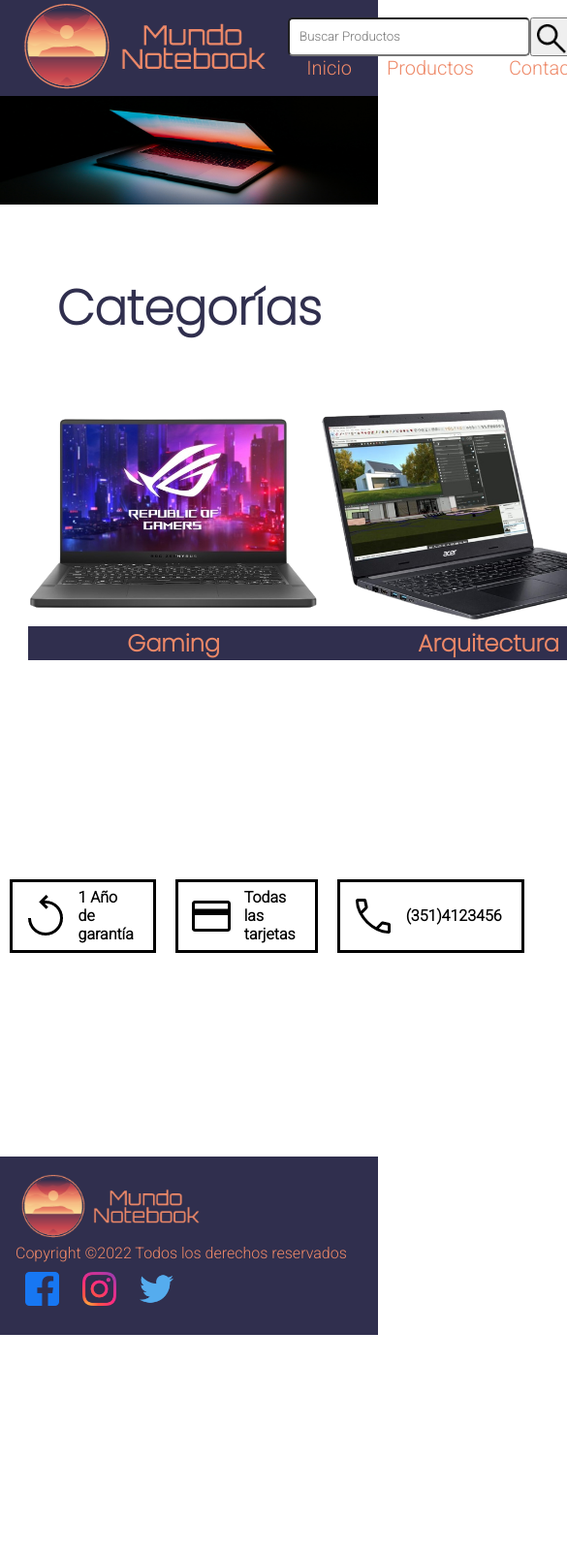
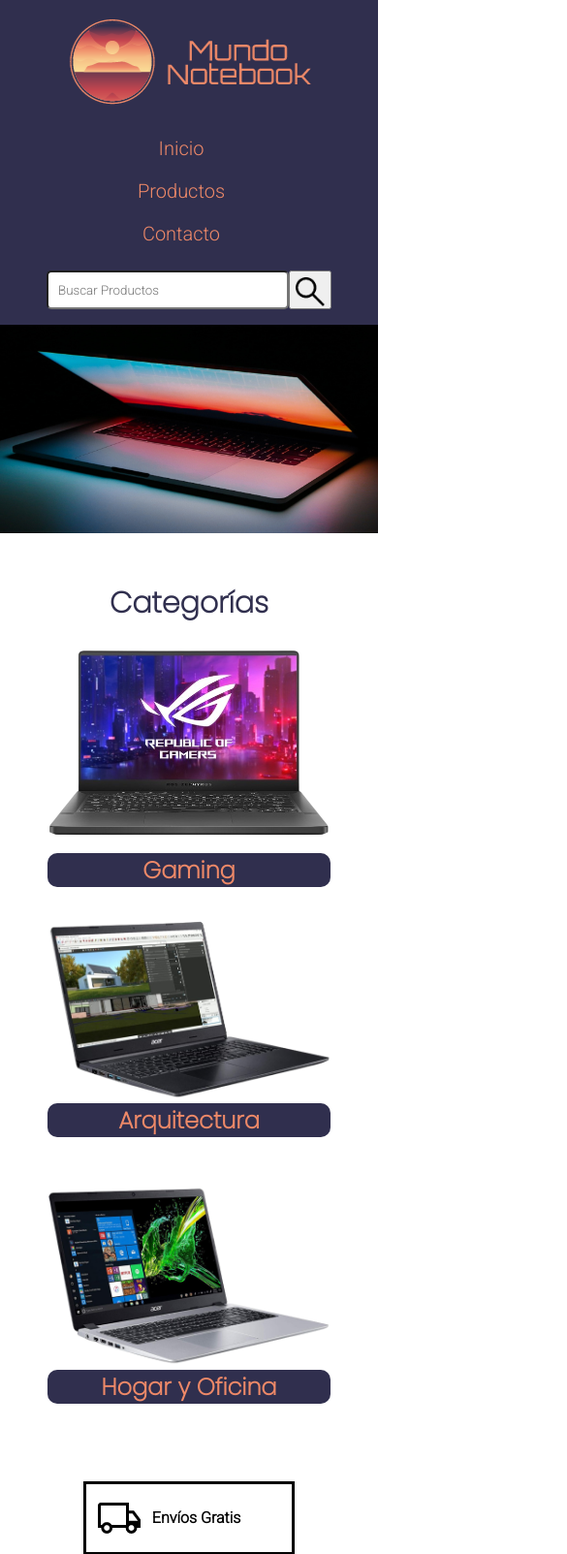
Before and after one commit to diegoderivas/mundo-notebook, a plain HTML site: page index.html in a window 390 px wide. Shown: the top 1603 px of the page at 97% size, 585 px wide, since content can reach past the window. Before the commit the page ends 1377 px from the top, so only its background shows below. Drawn offline with Linux system fonts and the light colour scheme.

Commit message:
Se hizo responsive el index

```diff
--- a/css/estilos.css
+++ b/css/estilos.css
@@ -26,7 +26,7 @@ header{
 
 .header__logo{
     width: 265px;
-    padding: 0 16px;
+    padding: 16px;
 }
 
 .header__buscadorynav{
@@ -70,6 +70,14 @@ header{
     font-size: 20px;
 }
 
+.header__item a:hover{
+    color: #302f4e;
+    background-color: #ee8968;
+    padding: 8px;
+    border-radius: 10px;
+    transition: all 0.2s;
+}
+
 /* Estilo Footer */
 footer{
     background-color: #302f4e;
@@ -94,6 +102,12 @@ footer{
 /* Estilo Main Index */
 
 .portada--index{
+    width: 100vw;
+    margin-bottom:50px;
+}
+
+.portada--recortada{
+    display:none;
     width: 100vw;
     margin-bottom:50px;
 }
@@ -123,6 +137,22 @@ footer{
     padding: 16px;
 }
 
+.categorias__gam{
+    grid-area: gam;
+}
+
+.categorias__arq{
+    grid-area: arq;
+}
+
+.categorias__ofi{
+    grid-area:ofi;
+}
+
+.categorias__img{
+    height: 15vw;
+    width:auto;
+}
 
 .categorias__img:hover{
     transform: scale(1.15,1.15);
@@ -133,6 +163,7 @@ footer{
     text-align: center;
     color:#ee8968;
     background-color: #302f4e;
+    border-radius: 10px;
 }
 
 .categorias__tarjeta--gaming{
@@ -147,21 +178,37 @@ footer{
     grid-area: ofi
 }
 
-.categorias__img{
-    height: 220px;
+/* Estilo info index */
+.info{
+    margin: 100px 0 100px 0;
+    display: grid;
+    grid-template-columns: repeat(4,1fr);
+    grid-template-rows: 1fr;
+    grid-template-areas: "envios garantia credito telefono";
+    gap: 10px;
 }
 
-/* Estilo info index */
-.info{
-    margin: 200px 0 200px 0;
-    display:flex;
+.info__envios{
+    grid-area: envios;
+}
+
+.info__garantia{
+    grid-area: garantia;
+}
+
+.info__credito{
+    grid-area: credito;
+}
+
+.info__telefono{
+    grid-area: telefono;
 }
 
 .info__tarjetas{
     display:flex;
     align-items: center;
     height: 50px;
-    margin: 10px;
+/*     margin: 10px; */
     padding:10px;
     border:solid;
 }
@@ -285,11 +332,158 @@ footer{
 
 
 /* Media Queries para celular*/
-@media screen and (min-width: 320px) and (max-width: 575px){
+@media only screen and (min-width: 320px) and (max-width: 575px){
+    /* Header */
+    header{
+        flex-direction: column;
+    }
 
+    .header__buscadorynav{
+        flex-direction: column;
+    }
+
+    /* Buscador */
+    .header__buscador{
+        order: 1;
+        margin:16px;
+    }
+
+    /* Navegación */
+    .header__item{
+        display: block;
+        text-align: center;
+        padding: 10px;
+    }
+
+    /* Footer */
+    footer{
+        flex-direction: column;
+    }
+
+    footer p{
+        text-align: center;
+    }
+
+    footer p span{
+        display:block;
+    }
+
+
+    /* Index Portada */
+    .portada--index{
+        display:none;
+    }
+
+    .portada--recortada{
+        display:block;
+    }
+
+    /* Index Título */
+    .main--index h1{
+        font-size:30px;
+        margin: 0;
+    }
+
+    /* Index categorias */
+    .categorias{
+        width: 90vw;
+        display: grid;
+        grid-template-columns: 1fr;
+        grid-template-rows: repeat(3,1fr);
+        grid-template-areas:"gam"
+                            "arq"
+                            "ofi";
+        row-gap:20px;
+    }
+
+    .categorias__img{
+        height: auto;
+        width: 75vw;
+    }
+
+    /* Index info */
+    .info{
+        margin: 50px 0 50px 0;
+        display: grid;
+        grid-template-columns: 1fr;
+        grid-template-rows: repeat(4,1fr);
+        grid-template-areas: "envios"
+                            "garantia"
+                            "credito"
+                            "telefono";
+        gap: 10px;
+    }
 }
 
+
+
 /* Media Queries para tablet */
-@media screen and (min-width: 576px) and (max-width: 992px){
+@media only screen and (min-width: 576px) and (max-width: 992px){
+    /* Header */
+    header{
+        flex-direction: column;
+    }
 
+    .header__buscadorynav{
+        flex-direction: column;
+    }
+
+    /* Buscador */
+    .header__buscador{
+        order: 1;
+        margin:16px;
+    }
+
+    /* Footer */
+    footer p{
+        text-align: center;
+    }
+
+    footer p span{
+        display:block;
+    }
+
+
+    /* Index Portada */
+    .portada--index{
+        display:none;
+    }
+
+    .portada--recortada{
+        display:block;
+    }
+
+    /* Index Título */
+    .main--index h1{
+        font-size:30px;
+        margin: 0;
+    }
+
+    /* Index categorias */
+    .categorias{
+        width: 90vw;
+        display: grid;
+        grid-template-columns: 1fr;
+        grid-template-rows: repeat(3,1fr);
+        grid-template-areas:"gam"
+                            "arq"
+                            "ofi";
+        row-gap:50px;
+    }
+
+    .categorias__img{
+        height: auto;
+        width: 50vw;
+    }
+
+    /* Index info */
+    .info{
+        margin: 50px 0 50px 0;
+        display: grid;
+        grid-template-columns: 1fr 1fr;
+        grid-template-rows: 1fr 1fr;
+        grid-template-areas: "envios garantia"
+                            "credito telefono";
+        gap: 10px;
+    }
 }
--- a/index.html
+++ b/index.html
@@ -44,22 +44,23 @@
     <main class="main--index">
         <!-- Portada -->
         <img class="portada--index" src="recursos/portada.jpg" alt="Portada">
+        <img class="portada--recortada" src="recursos/portada_recortada.jpg" alt="Portada">
         <!-- Sección de categorías -->
-        <h1 class="titulo">Categorías</h1>
+        <h1>Categorías</h1>
         <section class="categorias">
-            <article class="categorias__tarjeta categorias__tarjeta--gaming">
+            <article class="categorias__tarjeta categorias__gam">
                 <a href="paginas/gaming.html">
                     <img class="categorias__img" src="recursos/gam_asus_rog_zephyrus.png" alt="Gaming">
                     <h2>Gaming</h2>
                 </a>
             </article>
-            <article class="categorias__tarjeta categorias__tarjeta--arquitectura">
+            <article class="categorias__tarjeta categorias__arq">
                 <a href="paginas/arquitectura.html">
                     <img class="categorias__img" src="recursos/arq_acer_aspire.png" alt="Arquitectura">
                     <h2>Arquitectura</h2>
                 </a>
             </article>
-            <article class="categorias__tarjeta categorias__tarjeta--oficina">
+            <article class="categorias__tarjeta categorias__ofi">
                 <a href="paginas/hogar_y_oficina.html">
                     <img class="categorias__img" src="recursos/ofi_acer_aspire.png" alt="Hogar y Oficina">
                     <h2>Hogar y Oficina</h2>
@@ -69,19 +70,19 @@
 
         <!-- Sección de info-->
         <section class="info">
-            <article class="info__tarjetas">
+            <article class="info__tarjetas info__envios">
                 <img src="recursos/envios.png" alt="Envíos">
                 <p>Envíos Gratis</p>
             </article>
-            <article class="info__tarjetas">
+            <article class="info__tarjetas info__garantia">
                 <img src="recursos/garantia.png" alt="Garantía">
                 <p>1 Año de garantía</p>
             </article>
-            <article class="info__tarjetas">
+            <article class="info__tarjetas info__credito">
                 <img src="recursos/tarjetas.png" alt="Tarjetas">
                 <p>Todas las tarjetas</p>
             </article>
-            <article class="info__tarjetas">
+            <article class="info__tarjetas info__telefono">
                 <img src="recursos/telefono.png" alt="Teléfono">
                 <p>(351)4123456</p>
             </article>
@@ -92,7 +93,7 @@
     <!-- Footer -->
     <footer>
         <a href="index.html"><img class="footer__logo" src="recursos/mundo_notebook.png" alt="Logo Mundo Notebook"></a>
-        <p>Copyright ©2022 Todos los derechos reservados</p>
+        <p>Copyright ©2022 <span>Todos los derechos reservados</span></p>
         <!-- Redes Sociales -->
         <div class="footer__redes">
             <a href="https://facebook.com"><img class="footer__icono" src="recursos/facebook.png" alt="Facebook"></a>
```
Also changed, not shown: recursos/portada_recortada.jpg (added).
